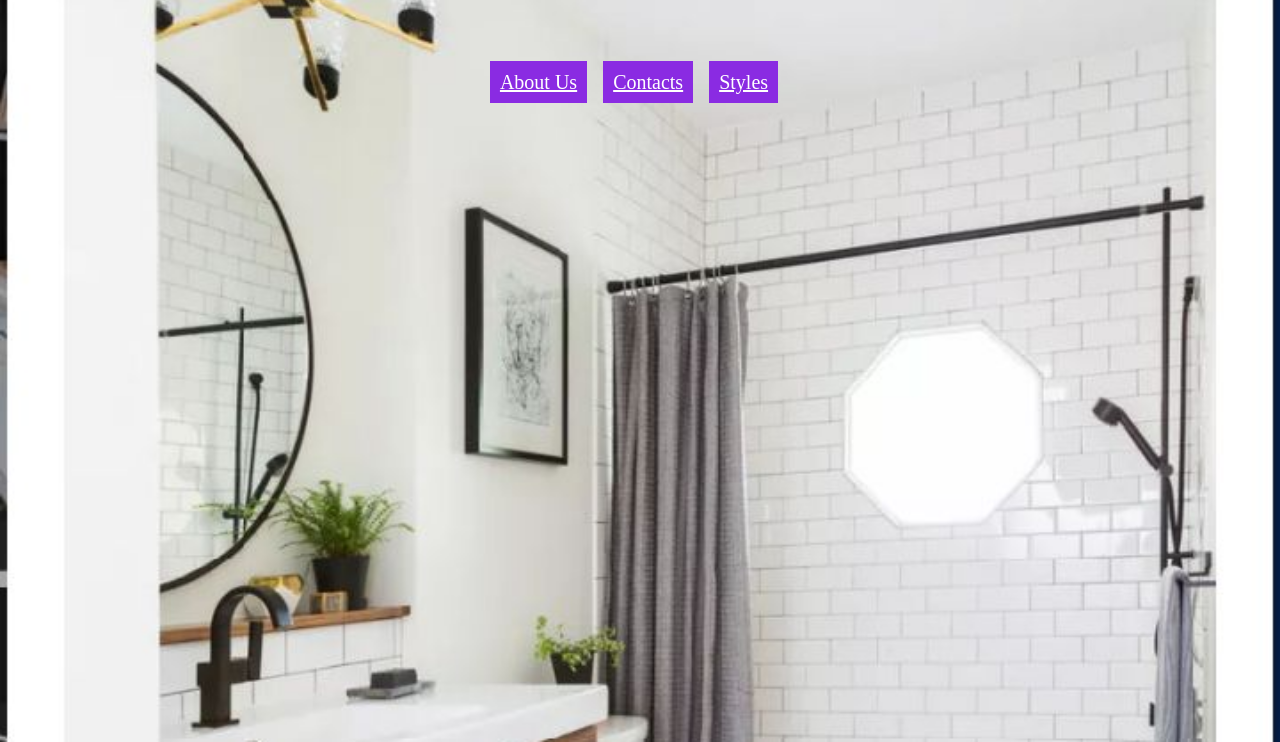
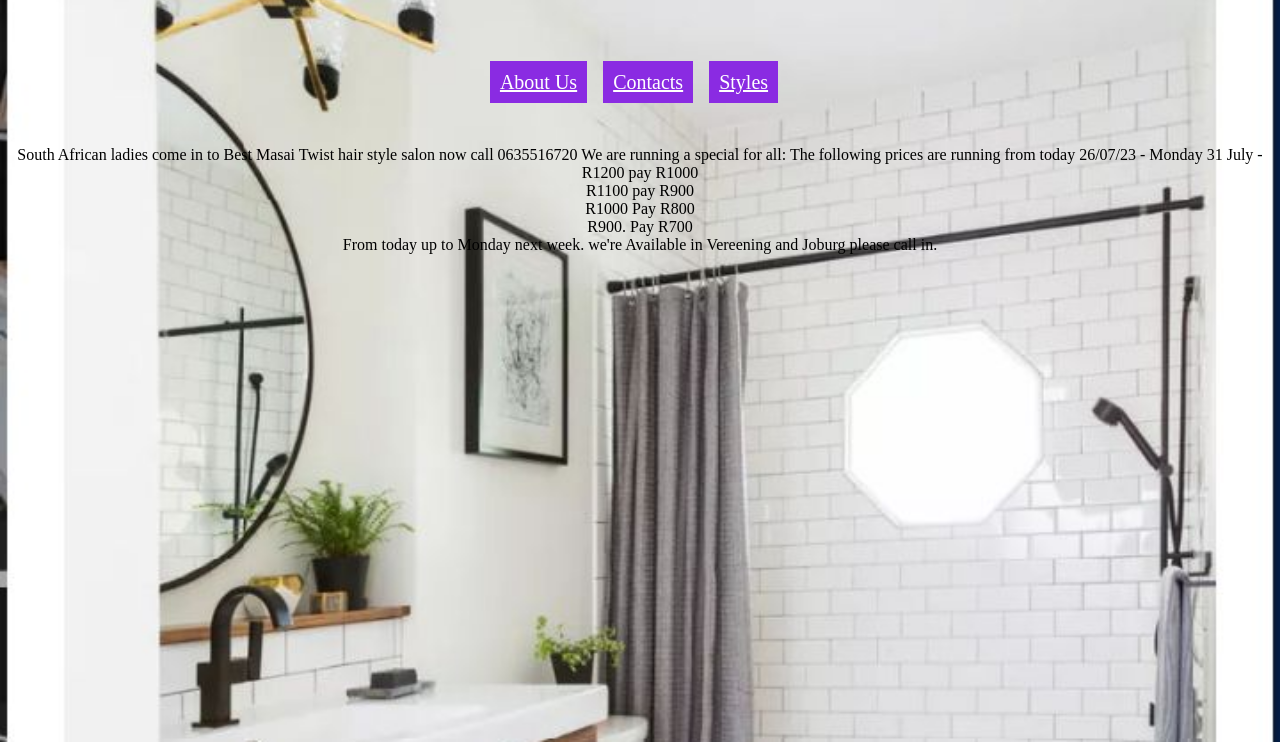
Before and after one commit to Gurure11/elviswheels, a plain HTML site: page index.html in a window 1280 px wide. Shown: the part 58-800 px from the top of the page. Drawn offline with Linux system fonts and the light colour scheme.

Commit message:
Update index.html

```diff
--- a/index.html
+++ b/index.html
@@ -72,7 +72,16 @@
 	<br>
 	<a id="details" href="details.html">About Us</a>
 	<a id="contacts" href="contacts.html">Contacts</a>
-	<a id="hair" href="details.html"> Styles</a>
+	<a id="hair" href="details.html"> Styles</a><br>
+	<br>
+	<br>
+	<p>South African ladies come in  to Best Masai Twist hair style salon now call 0635516720
+We are running a special for all: The following prices are running from today 26/07/23 - Monday 31 July -
+R1200 pay R1000<br>
+R1100 pay R900<br>
+R1000 Pay R800 <br>
+R900. Pay R700<br>
+From today up to Monday next week.  we're Available in Vereening and Joburg please call in. </p>
 
 </body>
 </html>
```
